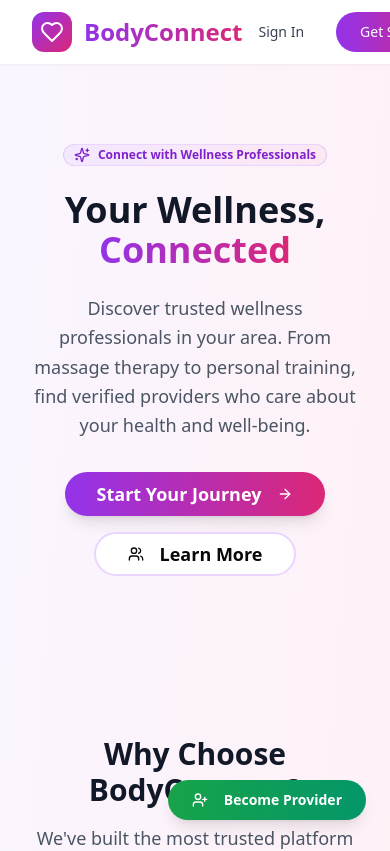
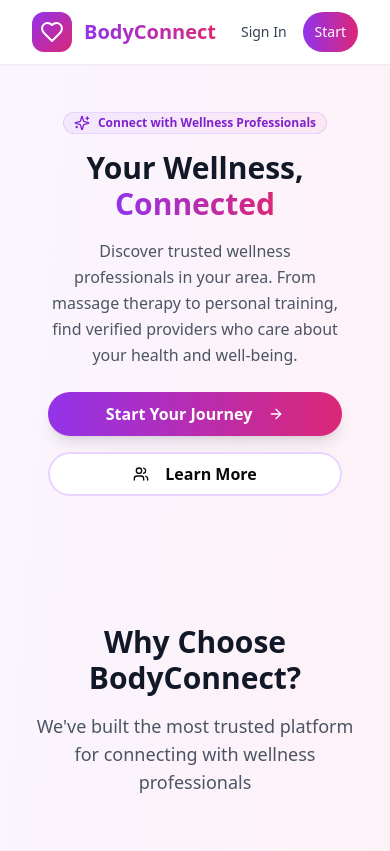
Before and after one commit to Ethan7628/lovable-link-up-guide, a React (Vite) app: page / in a window 390 px wide. Shown: the top 851 px of the page. Built offline with nearby package versions, Linux system fonts and the light colour scheme.

Commit message:
Fix frontend auth and landing page
Fixes frontend authentication errors, improves landing page responsiveness, and removes the floating action button.

```diff
--- a/src/components/auth/AuthPage.tsx
+++ b/src/components/auth/AuthPage.tsx
@@ -20,12 +20,21 @@ const AuthPage = () => {
   React.useEffect(() => {
     const checkConnection = async () => {
       try {
-        const response = await fetch('http://192.168.100.163:5000/api/auth/profile', {
+        const API_BASE_URL = import.meta.env.PROD
+          ? 'https://bodyconnect-backend.vercel.app/api'
+          : 'http://localhost:5000/api';
 
+        const response = await fetch(`${API_BASE_URL}/health`, {
           method: 'GET',
         });
-        setConnectionStatus('connected');
+
+        if (response.ok) {
+          setConnectionStatus('connected');
+        } else {
+          setConnectionStatus('disconnected');
+        }
       } catch (error) {
+        console.log('Backend connection check failed:', error);
         setConnectionStatus('disconnected');
       }
     };
@@ -126,7 +135,7 @@ const AuthPage = () => {
           <Alert className="mb-6 border-red-200 bg-red-50">
             <WifiOff className="h-4 w-4 text-red-600" />
             <AlertDescription className="text-red-800">
-              Cannot connect to backend server. Please ensure your MongoDB backend is running on http://localhost:5000
+              Cannot connect to backend server. Please ensure your backend is running on the correct port.
             </AlertDescription>
           </Alert>
         )}
--- a/src/lib/api.ts
+++ b/src/lib/api.ts
@@ -56,7 +56,7 @@ class ApiClient {
       if (error instanceof TypeError && error.message.includes('fetch')) {
         return {
           success: false,
-          error: 'Unable to connect to server. Please check your internet connection.'
+          error: 'Unable to connect to server. Please ensure the backend is running.'
         };
       }
 
--- a/src/pages/Index.tsx
+++ b/src/pages/Index.tsx
@@ -1,4 +1,3 @@
-
 import { Button } from "@/components/ui/button";
 import { Card, CardContent, CardDescription, CardHeader, CardTitle } from "@/components/ui/card";
 import { Badge } from "@/components/ui/badge";
@@ -14,8 +13,7 @@ import {
   Zap,
   ArrowRight,
   CheckCircle,
-  Sparkles,
-  UserPlus
+  Sparkles
 } from "lucide-react";
 import { motion } from "framer-motion";
 
@@ -80,13 +78,13 @@ const Index = () => {
               <div className="w-10 h-10 bg-gradient-to-br from-purple-600 to-pink-600 rounded-xl flex items-center justify-center">
                 <Heart className="w-6 h-6 text-white" />
               </div>
-              <h1 className="text-2xl font-bold bg-gradient-to-r from-purple-600 to-pink-600 bg-clip-text text-transparent">
+              <h1 className="text-xl sm:text-2xl font-bold bg-gradient-to-r from-purple-600 to-pink-600 bg-clip-text text-transparent">
                 BodyConnect
               </h1>
             </motion.div>
 
             <motion.div
-              className="flex items-center space-x-4"
+              className="flex items-center space-x-2 sm:space-x-4"
               initial={{ opacity: 0, x: 20 }}
               animate={{ opacity: 1, x: 0 }}
               transition={{ duration: 0.5, delay: 0.2 }}
@@ -94,24 +92,25 @@ const Index = () => {
               {user ? (
                 <Button
                   onClick={() => navigate("/dashboard")}
-                  className="bg-gradient-to-r from-purple-600 to-pink-600 hover:from-purple-700 hover:to-pink-700 text-white px-6 py-2 rounded-full"
+                  className="bg-gradient-to-r from-purple-600 to-pink-600 hover:from-purple-700 hover:to-pink-700 text-white px-3 sm:px-6 py-2 rounded-full text-sm sm:text-base"
                 >
-                  Go to Dashboard
+                  Dashboard
                 </Button>
               ) : (
                 <>
                   <Button
                     variant="ghost"
                     onClick={() => navigate("/auth")}
-                    className="text-gray-700 hover:text-purple-600"
+                    className="text-gray-700 hover:text-purple-600 text-sm sm:text-base px-2 sm:px-4"
                   >
                     Sign In
                   </Button>
                   <Button
                     onClick={() => navigate("/auth")}
-                    className="bg-gradient-to-r from-purple-600 to-pink-600 hover:from-purple-700 hover:to-pink-700 text-white px-6 py-2 rounded-full"
+                    className="bg-gradient-to-r from-purple-600 to-pink-600 hover:from-purple-700 hover:to-pink-700 text-white px-3 sm:px-6 py-2 rounded-full text-sm sm:text-base"
                   >
-                    Get Started
+                    <span className="hidden sm:inline">Get Started</span>
+                    <span className="sm:hidden">Start</span>
                   </Button>
                 </>
               )}
@@ -121,7 +120,7 @@ const Index = () => {
       </header>
 
       {/* Hero Section */}
-      <section className="relative py-20 lg:py-32 overflow-hidden">
+      <section className="relative py-12 sm:py-20 lg:py-32 overflow-hidden">
         <div className="max-w-7xl mx-auto px-4 sm:px-6 lg:px-8">
           <div className="text-center">
             <motion.div
@@ -129,35 +128,35 @@ const Index = () => {
               animate={{ opacity: 1, y: 0 }}
               transition={{ duration: 0.8 }}
             >
-              <Badge className="mb-6 bg-gradient-to-r from-purple-100 to-pink-100 text-purple-700 border-purple-200">
+              <Badge className="mb-4 sm:mb-6 bg-gradient-to-r from-purple-100 to-pink-100 text-purple-700 border-purple-200">
                 <Sparkles className="w-4 h-4 mr-2" />
                 Connect with Wellness Professionals
               </Badge>
-              <h1 className="text-4xl sm:text-6xl lg:text-7xl font-bold text-gray-900 mb-6">
+              <h1 className="text-3xl sm:text-4xl md:text-6xl lg:text-7xl font-bold text-gray-900 mb-4 sm:mb-6">
                 Your Wellness,{" "}
                 <span className="bg-gradient-to-r from-purple-600 to-pink-600 bg-clip-text text-transparent">
                   Connected
                 </span>
               </h1>
-              <p className="text-lg sm:text-xl text-gray-600 mb-8 max-w-3xl mx-auto leading-relaxed">
+              <p className="text-base sm:text-lg md:text-xl text-gray-600 mb-6 sm:mb-8 max-w-3xl mx-auto leading-relaxed px-4">
                 Discover trusted wellness professionals in your area. From massage therapy to personal training,
                 find verified providers who care about your health and well-being.
               </p>
-              <div className="flex flex-col sm:flex-row gap-4 justify-center items-center">
+              <div className="flex flex-col sm:flex-row gap-4 justify-center items-center px-4">
                 <Button
                   size="lg"
                   onClick={() => navigate(user ? "/dashboard" : "/auth")}
-                  className="bg-gradient-to-r from-purple-600 to-pink-600 hover:from-purple-700 hover:to-pink-700 text-white px-8 py-4 rounded-full text-lg font-semibold shadow-lg hover:shadow-xl transition-all duration-300"
+                  className="w-full sm:w-auto bg-gradient-to-r from-purple-600 to-pink-600 hover:from-purple-700 hover:to-pink-700 text-white px-6 sm:px-8 py-3 sm:py-4 rounded-full text-base sm:text-lg font-semibold shadow-lg hover:shadow-xl transition-all duration-300"
                 >
                   {user ? "Go to Dashboard" : "Start Your Journey"}
-                  <ArrowRight className="ml-2 h-5 w-5" />
+                  <ArrowRight className="ml-2 h-4 w-4 sm:h-5 sm:w-5" />
                 </Button>
                 <Button
                   variant="outline"
                   size="lg"
-                  className="px-8 py-4 rounded-full text-lg font-semibold border-2 border-purple-200 hover:border-purple-300 hover:bg-purple-50"
+                  className="w-full sm:w-auto px-6 sm:px-8 py-3 sm:py-4 rounded-full text-base sm:text-lg font-semibold border-2 border-purple-200 hover:border-purple-300 hover:bg-purple-50"
                 >
-                  <Users className="mr-2 h-5 w-5" />
+                  <Users className="mr-2 h-4 w-4 sm:h-5 sm:w-5" />
                   Learn More
                 </Button>
               </div>
@@ -327,23 +326,6 @@ const Index = () => {
           </div>
         </div>
       </footer>
-
-      {/* Become Provider Section - More Visible */}
-      <div className="fixed bottom-6 right-6 z-50">
-        <motion.div
-          initial={{ opacity: 0, scale: 0.8 }}
-          animate={{ opacity: 1, scale: 1 }}
-          transition={{ duration: 0.5, delay: 1 }}
-        >
-          <Button
-            onClick={() => navigate("/auth")}
-            className="bg-gradient-to-r from-green-600 to-emerald-600 hover:from-green-700 hover:to-emerald-700 text-white px-6 py-3 rounded-full shadow-lg hover:shadow-xl transition-all duration-300 flex items-center space-x-2"
-          >
-            <UserPlus className="h-5 w-5" />
-            <span className="font-semibold">Become Provider</span>
-          </Button>
-        </motion.div>
-      </div>
     </div>
   );
 };
```
Also changed, not shown: 1 other file (tests, documents, lock files or other folders).
